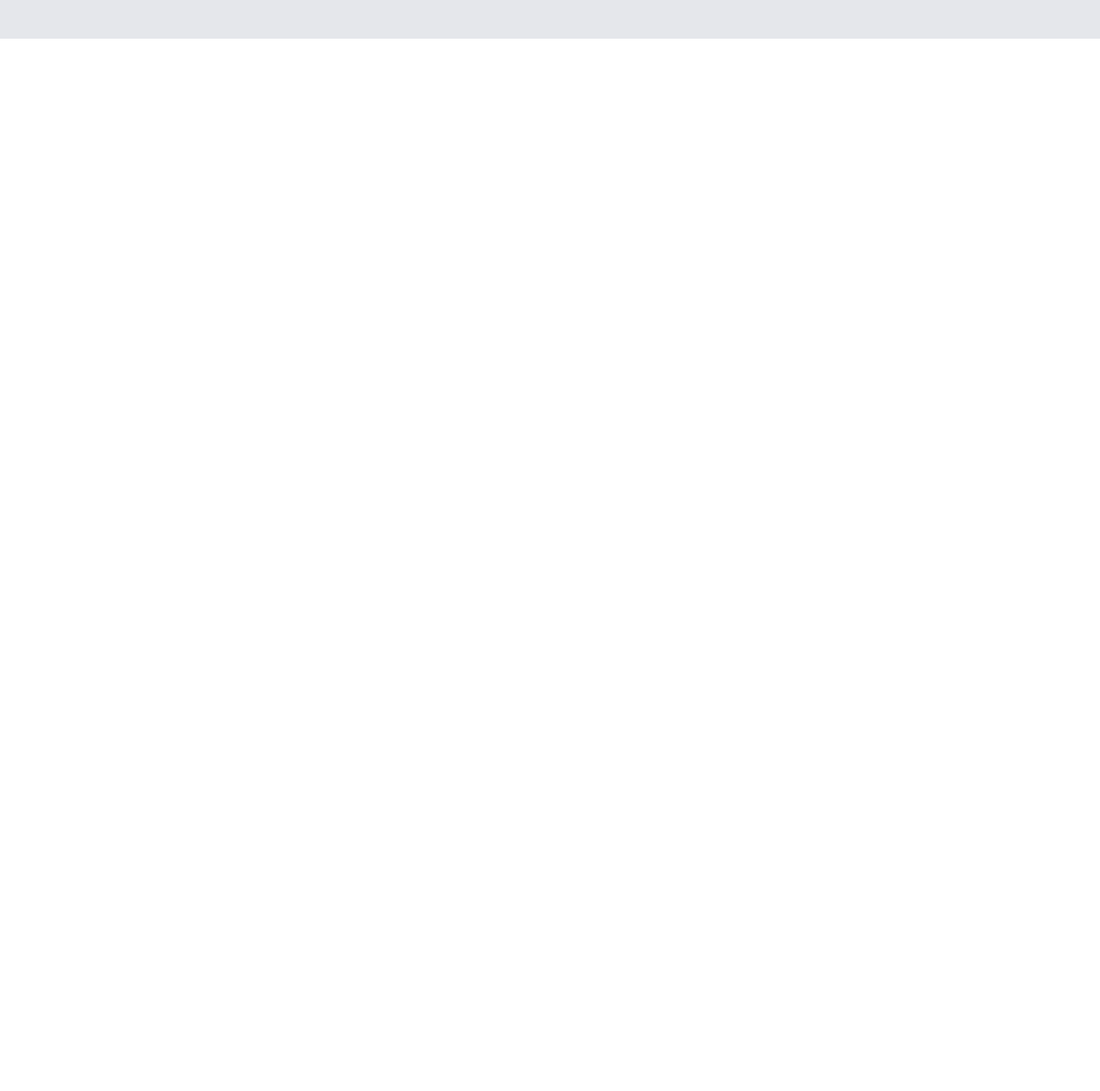
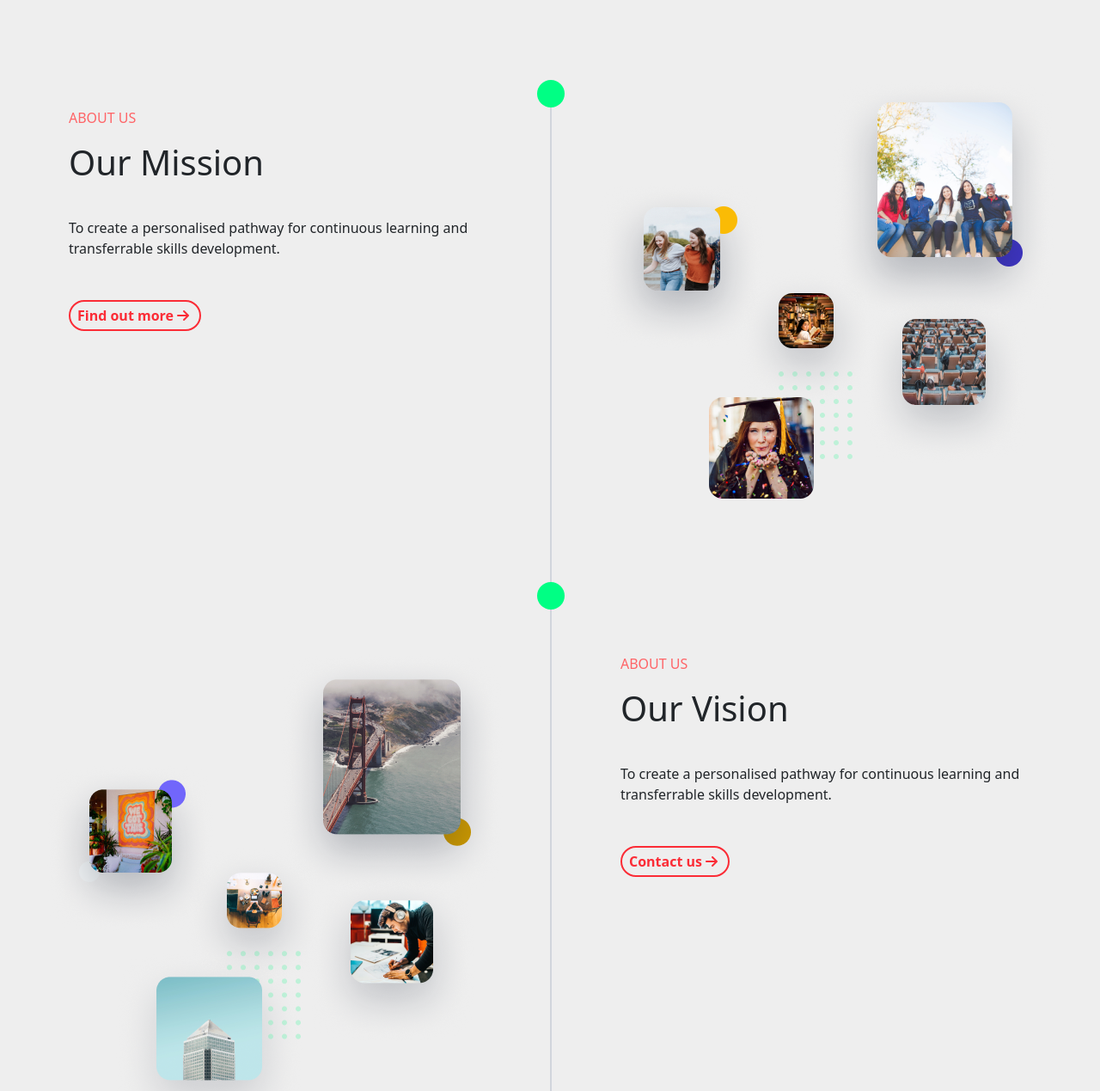
Before and after one commit to mohammad-saiful-islam/Bootstrap-TailwindCSS-Assignment, a website built with Vite: page index.html in a window 1280 px wide. Shown: the part 1221-2490 px from the top of the page at 86% size. Before the commit the page ends 1266 px from the top, so only its background shows below. Built offline with nearby package versions, Linux system fonts and the light colour scheme; files whose address does not match are found by name.

Commit message:
Add to Aboute Sesction & Image

```diff
--- a/index.html
+++ b/index.html
@@ -5,6 +5,7 @@
     <meta name="viewport" content="width=device-width, initial-scale=1.0">
     <title>Bootstrap & TailwindCSS Assignment</title>
     <link href="https://cdn.jsdelivr.net/npm/bootstrap@5.3.6/dist/css/bootstrap.min.css" rel="stylesheet" integrity="sha384-4Q6Gf2aSP4eDXB8Miphtr37CMZZQ5oXLH2yaXMJ2w8e2ZtHTl7GptT4jmndRuHDT" crossorigin="anonymous">
+    <script src="https://kit.fontawesome.com/77e0ec3df2.js" crossorigin="anonymous"></script>
     <link rel="stylesheet" href="style.css">
 </head>
 <body>
@@ -39,6 +40,8 @@
             </div>
             <p class="text-center text-white md:text-[20px] mx-10 sm:md-0 ">We forster a skill-focussed environment enabling students to navigate their career with <br class="d-none d-md-block"> their self-paced learning journey and businesses to gain market-ready talent. </p>
             <button class="bg-[#fff] hover:bg-gray-200 text-danger px-4 py-2 rounded-pill ">Ask questions</button>
+
+            <div class="bg-danger w-25 h-[100vh] absolute top-0 left-0 z-n1"></div>
         </div>
 
         <img class="absolute bottom-[-1px]" src="image/Wave.svg" alt="">
@@ -46,7 +49,7 @@
 
 
      <!-- We Empower Section -->
-      <div class="bg-gray-200 py-5 flex flex-col md:flex-row gap-4 md:items-center justify-evenly">
+      <div class="bg-[#eeeeee] py-5 flex flex-col md:flex-row gap-4 md:items-center justify-evenly">
         <h1 class="mx-5 md:mx-0">At <span class="inline-block text-red-500 underline-offset-8">C4U</span>, <br> We Empower:</h1>
 
         <div class="bg-[#2D3142] py-4 px-3 rounded-lg flex flex-col items-center md:items-start mx-5 md:mx-0 gap-3 ">
@@ -68,6 +71,52 @@
       </div>
 
 
+      <!-- About Mission Section -->
+       <section class="grid grid-cols-12 grid-rows-2 md:grid-rows-1 bg-[#eeeeee]">
+
+        <!-- left -->
+        <div class="row-start-1 col-span-12 md:col-span-6 flex flex-col gap-3 items-start pt-20 px-20">
+            <span class="text-red-400">ABOUT US</span>
+            <h1 class="">Our Mission</h1>
+            <p class="py-3">To create a personalised  pathway for continuous learning and transferrable skills development.</p>
+            <button class="flex items-center font-semibold border-2 border-red-500 text-red-500 rounded-pill px-2 py-1">Find out more <i class="fa-solid fa-arrow-right mx-1"></i></button>
+        </div>
+        <!-- right -->
+         <div class="col-span-12 md:col-span-6
+         row-start-2 md:row-start-1 flex justify-center md:border-t-0 md:border-l-2 border-gray-300 mt-5 py-10 md:py-0 relative md:pb-5">
+            <span class="md:size-8 bg-[#00FF84] rounded-full absolute md:top-0 md:left-[-17px]  "></span>
+            <img src="image/Group 238902 (1).png" alt="">
+         </div>
+</section>
+
+
+      <!-- About Vision Section -->
+       <section class="grid grid-cols-12 grid-rows-2 md:grid-rows-1 bg-[#eeeeee]">
+
+        <!-- Left img -->
+         <div class="col-span-12 md:col-span-6
+         row-start-2 md:row-start-1 flex justify-center pt-40">
+            <img src="image/Right.png" alt="">
+         </div>
+
+
+        <!-- Right -->
+        <div class="row-start-1 col-span-12 md:col-span-6 flex flex-col gap-3 items-start pt-10 px-20
+        md:border-t-0 md:border-l-2 border-gray-300 md:py-0 relative">
+        <span class="md:size-8 bg-[#00FF84] rounded-full absolute bottom-[-17px]  md:bottom-140 md:left-[-17px] "></span>
+            <span class="text-red-400 pt-40 d-inline-block">ABOUT US</span>
+            <h1 class="">Our Vision</h1>
+            <p class="py-3">To create a personalised  pathway for continuous learning and transferrable skills development.</p>
+            <button class="flex items-center font-semibold border-2 border-red-500 text-red-500 rounded-pill px-2 py-1">Contact us <i class="fa-solid fa-arrow-right mx-1"></i></button>
+        </div>
+
+</section>
+
+
+
+
+
+
     <script src="https://cdn.jsdelivr.net/npm/bootstrap@5.3.6/dist/js/bootstrap.bundle.min.js" integrity="sha384-j1CDi7MgGQ12Z7Qab0qlWQ/Qqz24Gc6BM0thvEMVjHnfYGF0rmFCozFSxQBxwHKO" crossorigin="anonymous"></script>
 </body>
 </html>
```
Also changed, not shown: image/1.png (added), image/2.png (added), image/3.png (added), image/Bottom Left Image.png (added), image/Bottom Right Image.png (added), image/Center Small Image.png (added), image/Group 199 (1).png (added), image/Group 199 (2).png (added), image/Group 199.png (added), image/Group 238902 (1).png (added), image/Right.png (added), image/Top Left img.png (added), image/Top Right Large img.png (added), image/dot.png (added).
